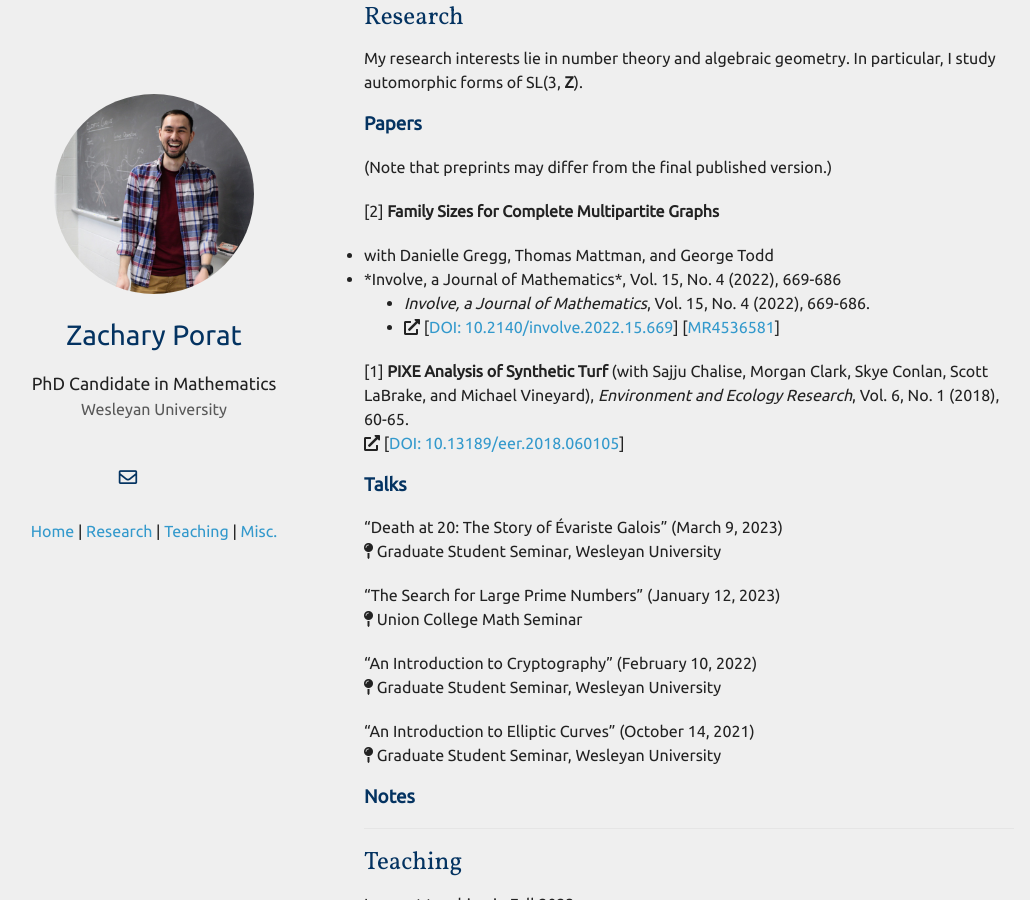
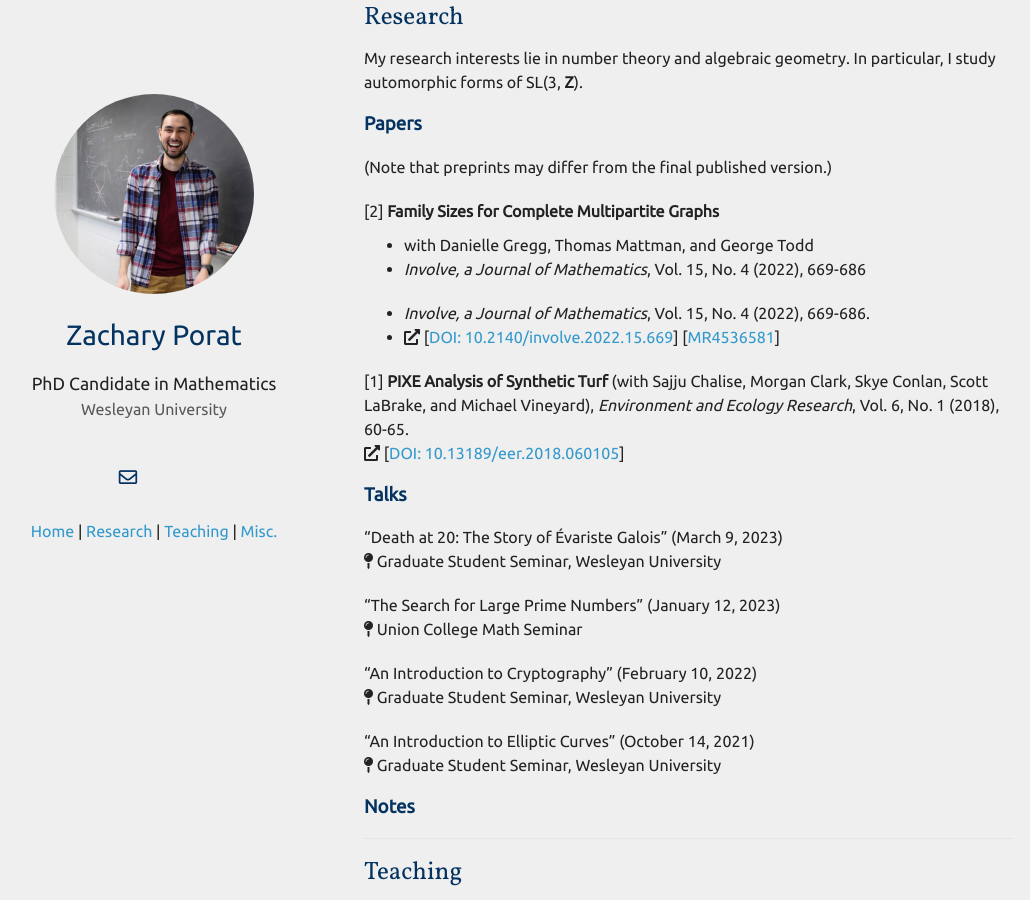
Before and after one commit to zporat/zporat.github.io, a Jekyll site: the page built from index.md, in a window 1280 px wide and 900 px high, scrolled down 316 px. Shown: the whole window, without its empty margins (101-1131 px from the left). Built offline with Jekyll 4.4.1, drawn with Linux system fonts in a browser that asks for light colours; nearby versions of some CDN libraries; a style sheet for code colours, icons or effects is not loaded; our own code applies the rules of GitHub Pages for plain Markdown files.

Commit message:
Update index.md

```diff
--- a/index.md
+++ b/index.md
@@ -21,9 +21,9 @@
 (Note that preprints may differ from the final published version.)
 
 [2] **Family Sizes for Complete Multipartite Graphs**
-<ul style="margin:0; padding:0">
+<ul style="margin-top:-10px">
     <li> with Danielle Gregg, Thomas Mattman, and George Todd </li>
-    <li> *Involve, a Journal of Mathematics*, Vol. 15, No. 4 (2022), 669-686 </li>
+    <li> <i>Involve, a Journal of Mathematics</i>, Vol. 15, No. 4 (2022), 669-686 </li>
 </ul >
 
 
```
